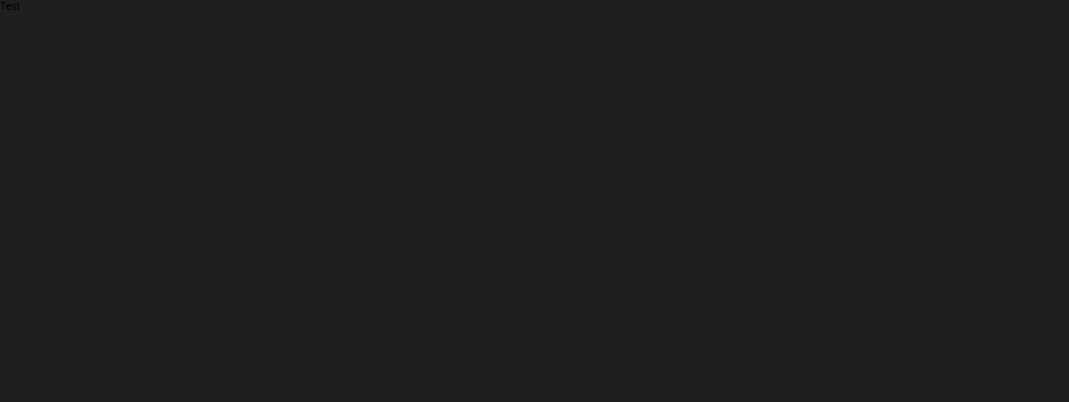
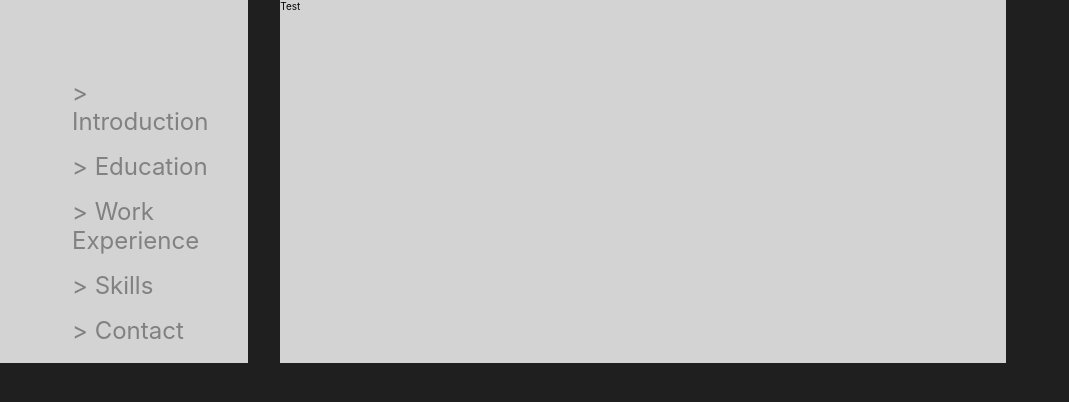
Before and after one commit to vincentBeekhuis/CV, a React (Create React App) app: page / in a window 1280 px wide. Shown: the top 402 px of the page, without its empty margins (0-1069 px from the left). Built offline with nearby package versions, Linux system fonts and the light colour scheme.

Commit message:
second commit

```diff
--- a/src/App.js
+++ b/src/App.js
@@ -1,7 +1,17 @@
 import React from "react";
 
+import Container from "./Components/UI/Container";
+import SideNav from "./Components/Nav/SideNav";
+
+import styles from "./App.module.css";
+
 function App() {
-  return <div>Test</div>;
+  return (
+    <div className={`${styles.grid} ${styles["grid__3-cols"]}`}>
+      <SideNav />
+      <Container>Test</Container>
+    </div>
+  );
 }
 
 export default App;
--- /dev/null
+++ b/src/App.module.css
@@ -0,0 +1,8 @@
+.grid {
+  display: grid;
+}
+
+.grid__3-cols {
+  grid-template-columns: 20fr 60fr 20fr;
+  column-gap: 3.2rem;
+}
--- /dev/null
+++ b/src/Components/Nav/NavItem.js
@@ -0,0 +1,8 @@
+import React from "react";
+import styles from "./NavItem.module.css";
+
+const NavItem = (props) => {
+  return <li className={styles["nav-item"]}>{props.children}</li>;
+};
+
+export default NavItem;
--- /dev/null
+++ b/src/Components/Nav/NavItem.module.css
@@ -0,0 +1,9 @@
+.nav-item {
+  margin-right: 8px;
+  padding: 8px 32px 8px 32px;
+  /* background-color: #fff; */
+  text-decoration: none;
+  font-size: 2.4rem;
+  color: #818181;
+  /* display: block; */
+}
--- /dev/null
+++ b/src/Components/Nav/SideNav.js
@@ -0,0 +1,22 @@
+import React from "react";
+import styles from "./SideNav.module.css";
+
+import NavItem from "./NavItem";
+const SideNav = (props) => {
+  return (
+    <>
+      <div className={styles["side-nav-bar"]}>
+        {/* <button>X</button> */}
+        <ul className={styles["side-nav"]}>
+          <NavItem> > Introduction</NavItem>
+          <NavItem> > Education</NavItem>
+          <NavItem> > Work Experience</NavItem>
+          <NavItem> > Skills</NavItem>
+          <NavItem> > Contact</NavItem>
+        </ul>
+      </div>
+    </>
+  );
+};
+
+export default SideNav;
--- /dev/null
+++ b/src/Components/Nav/SideNav.module.css
@@ -0,0 +1,11 @@
+.side-nav {
+  list-style: none;
+  /* display: flex;
+  flex-direction: column; */
+}
+
+.side-nav-bar {
+  background-color: #d3d3d3;
+  padding-top: 6rem;
+  /* background-color: orangered; */
+}
--- a/src/Components/UI/Container.module.css
+++ b/src/Components/UI/Container.module.css
@@ -1,3 +1,5 @@
 .container {
-  margin: 2rem auto;
+  margin: 0 auto;
+  width: 100%;
+  background-color: #d3d3d3;
 }
--- a/src/index.css
+++ b/src/index.css
@@ -1,7 +1,7 @@
 * {
   box-sizing: border-box;
-  margin: 0;
-  padding: 0;
+  /* margin: 0;
+  padding: 0; */
 }
 
 html {
```
Also changed, not shown: src/Components/Menu.js (deleted), src/Components/Menu.module.css (deleted), src/Img/portretVincent.jpeg (added).
